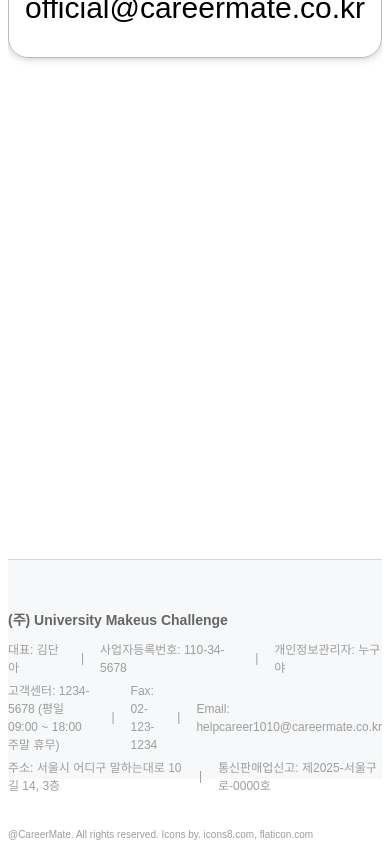
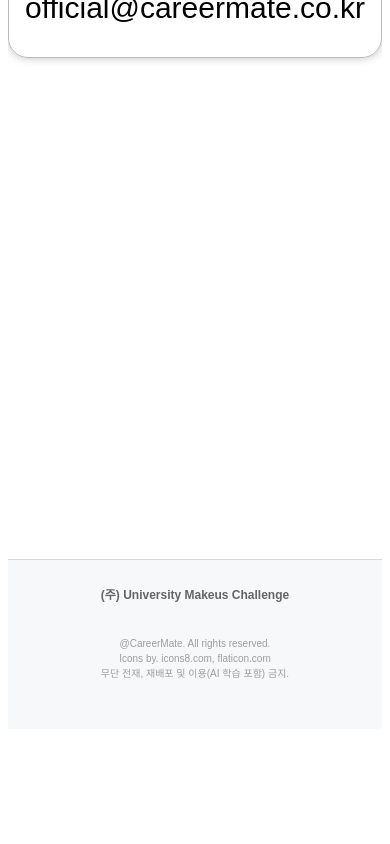
Before and after one commit to Career-Mate/Web, a React (Vite) app: page / in a window 390 px wide. Shown: the part 5350-6194 px from the top of the page. After the commit the page ends 6087 px from the top, so only its background shows below. Built offline with nearby package versions, Linux system fonts and the light colour scheme; no server answers; a web font is replaced by a local one.

Commit message:
style: 태블릿, 모바일 반응형 UI 구현

```diff
--- a/src/components/common/Footer/Footer.jsx
+++ b/src/components/common/Footer/Footer.jsx
@@ -27,6 +27,7 @@ const Footer = () => {
                     </S.Row>
                 </S.Section>
                 <S.Copyright>
+                    <S.HiddenOnSmall>
                         @CareerMate. All rights reserved. Icons by.{' '}
                         <S.Link href="https://icons8.com" target="_blank" rel="noopener noreferrer">
                             icons8.com
@@ -35,6 +36,20 @@ const Footer = () => {
                         <S.Link href="https://flaticon.com" target="_blank" rel="noopener noreferrer">
                             flaticon.com
                         </S.Link>
+                    </S.HiddenOnSmall>
+                    <S.ShowOnSmall>
+                        @CareerMate. All rights reserved.
+                        <S.Link href="https://icons8.com" target="_blank" rel="noopener noreferrer">
+                            <br />
+                            Icons by. icons8.com
+                        </S.Link>
+                        ,{' '}
+                        <S.Link href="https://flaticon.com" target="_blank" rel="noopener noreferrer">
+                            flaticon.com
+                        </S.Link>
+                        <br />
+                        무단 전재, 재배포 및 이용(AI 학습 포함) 금지.
+                    </S.ShowOnSmall>
                 </S.Copyright>
             </S.ContentWrapper>
         </S.FooterContainer>
--- a/src/components/common/Footer/styled/styled.js
+++ b/src/components/common/Footer/styled/styled.js
@@ -11,6 +11,10 @@ export const FooterContainer = styled.footer`
     border-top: 1px solid #d8d8d8;
     align-items: center;
     justify-content: center;
+
+    @media (max-width: 391px) {
+        height: 170px;
+    }
 `;
 
 export const ContentWrapper = styled.div`
@@ -21,6 +25,15 @@ export const ContentWrapper = styled.div`
     width: 100%;
     max-width: 1165px;
     height: 120px;
+
+    @media (max-width: 1024px) {
+        max-width: 850px;
+    }
+    @media (max-width: 391px) {
+        max-width: 300px;
+        text-align: center;
+        align-items: center;
+    }
 `;
 
 export const Text = styled.div`
@@ -29,12 +42,19 @@ export const Text = styled.div`
     font-size: 14px;
     line-height: 21px;
     color: #656565;
+    @media (max-width: 391px) {
+        font-size: 12px;
+    }
 `;
 
 export const Section = styled.div`
     display: flex;
     flex-direction: column;
     gap: 5px;
+
+    @media (max-width: 391px) {
+        display: none;
+    }
 `;
 
 export const Row = styled.div`
@@ -63,6 +83,9 @@ export const Copyright = styled.div`
     line-height: 19px;
     text-align: center;
     margin-top: 20px;
+    @media (max-width: 391px) {
+        font-size: 10px;
+    }
 `;
 
 export const Link = styled.a`
@@ -73,3 +96,17 @@ export const Link = styled.a`
         text-decoration: underline;
     }
 `;
+
+export const ShowOnSmall = styled.div`
+    display: none;
+    @media (max-width: 391px) {
+        display: block;
+    }
+`;
+
+export const HiddenOnSmall = styled.div`
+    display: block;
+    @media (max-width: 391px) {
+        display: none;
+    }
+`;
```
Lines whose indentation alone changed are shown as unchanged.
